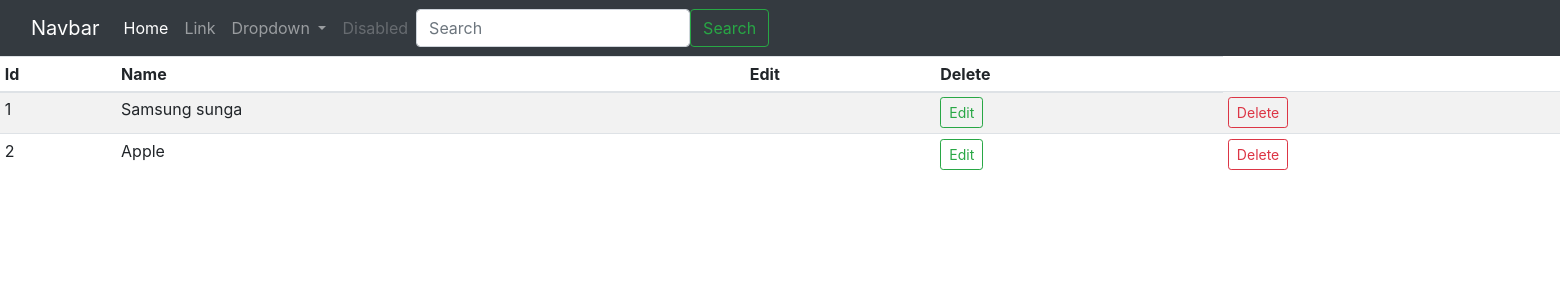
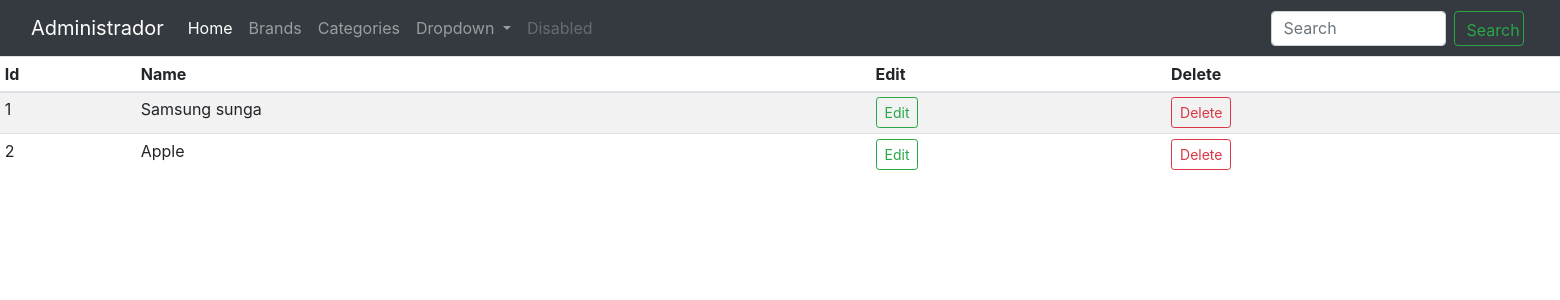
Before and after one commit to candidovitor/flask_ecommerce, a Flask app: page /brands in a window 1560 px wide. Shown: the top 300 px of the page. Run offline with Flask 2, Linux system fonts and the light colour scheme; a user stored in the database is signed in; data comes from the database, SQL or seed files in the repository; both versions use the stored data as it was after the commit; parts of the project's set-up code (start-up, migrations or seed data) failed here and were passed over; some libraries are stand-ins or nearby versions.

Commit message:
updating brand and cat

```diff
--- a/shop/templates/admin/brand.html
+++ b/shop/templates/admin/brand.html
@@ -4,20 +4,22 @@
 
 {% include '_messages.html' %}
 <div class="conteiner">
-
     <nav class="navbar navbar-expand-lg navbar-dark bg-dark">
         <div class="container-fluid">
-          <a class="navbar-brand" href="/admin">Navbar</a>
+          <a class="navbar-brand" href="/admin">Administrador</a>
           <button class="navbar-toggler" type="button" data-bs-toggle="collapse" data-bs-target="#navbarSupportedContent" aria-controls="navbarSupportedContent" aria-expanded="false" aria-label="Toggle navigation">
             <span class="navbar-toggler-icon"></span>
           </button>
           <div class="collapse navbar-collapse" id="navbarSupportedContent">
             <ul class="navbar-nav me-auto mb-2 mb-lg-0">
               <li class="nav-item">
-                <a class="nav-link active" aria-current="page" href="#">Home</a>
+                <a class="nav-link active" aria-current="page" href="/admin">Home</a>
               </li>
               <li class="nav-item">
-                <a class="nav-link" href="#">Link</a>
+                <a class="nav-link" href="/brands">Brands</a>
+              </li>
+              <li class="nav-item">
+                <a class="nav-link" href="/category">Categories</a>
               </li>
               <li class="nav-item dropdown">
                 <a class="nav-link dropdown-toggle" href="#" role="button" data-bs-toggle="dropdown" aria-expanded="false">
@@ -34,10 +36,12 @@
                 <a class="nav-link disabled">Disabled</a>
               </li>
             </ul>
-            <form class="d-flex" role="search">
-              <input class="form-control me-2" type="search" placeholder="Search" aria-label="Search">
-              <button class="btn btn-outline-success" type="submit">Search</button>
+
+            <form class="d-flex" role="search" style="margin-left: 670px;" >
+              <input class="form-control me-2" type="search" placeholder="Search" aria-label="Search" style="width: 175px; height: 35px;" >
+              <button class="btn btn-outline-success" type="submit" style="margin-left: 8px; width: 70px; height: 35px;">Search</button>
             </form>
+
           </div>
         </div>
       </nav>
@@ -59,9 +63,8 @@
             <tr>
                 <td>{{loop.index}}</td>
                 <td>{{brand.name}}</td>
-                <td>{{brand.price}}</td>
 
-                <td><a href="" class="btn btn-sm btn-outline-success">Edit</a></td>
+                <td><a href="{{url_for('updatebrand', id=brand.id)}}" class="btn btn-sm btn-outline-success">Edit</a></td>
                 <td><a href="" class="btn btn-sm btn-outline-danger">Delete</a></td>
             </tr>
             {% endfor %}
@@ -72,9 +75,8 @@
             <tr>
                 <td>{{loop.index}}</td>
                 <td>{{category.name}}</td>
-                <td>{{category.price}}</td>
 
-                <td><a href="" class="btn btn-sm btn-outline-success">Edit</a></td>
+                <td><a href="{{url_for('updatecategory', id=category.id)}}" class="btn btn-sm btn-outline-success">Edit</a></td>
                 <td><a href="" class="btn btn-sm btn-outline-danger">Delete</a></td>
             </tr>
             {% endfor %}
```
Also changed, not shown: shop/products/routes.py (+39 -0 lines), shop/templates/admin/index.html (+6 -3 lines), shop/templates/products/updatebrand.html (added, +38 -0 lines), shop/myshop.db.
